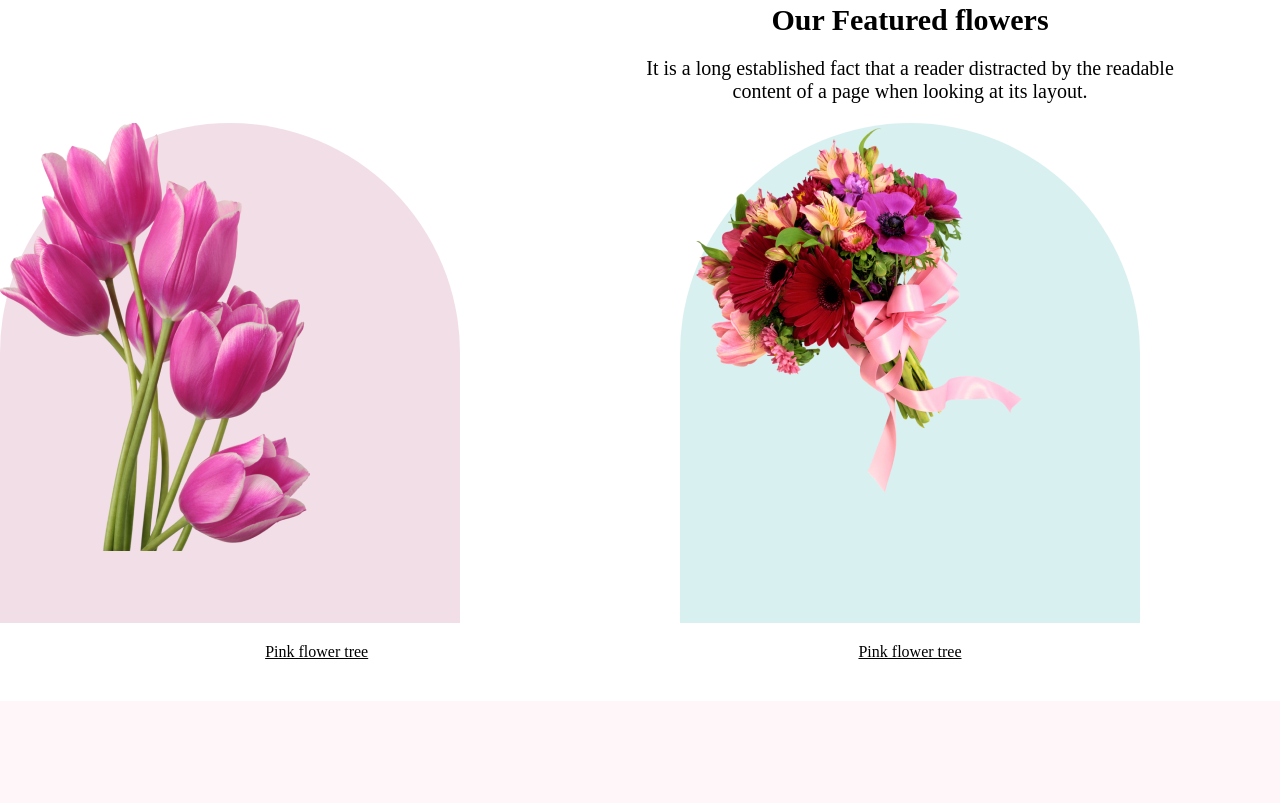
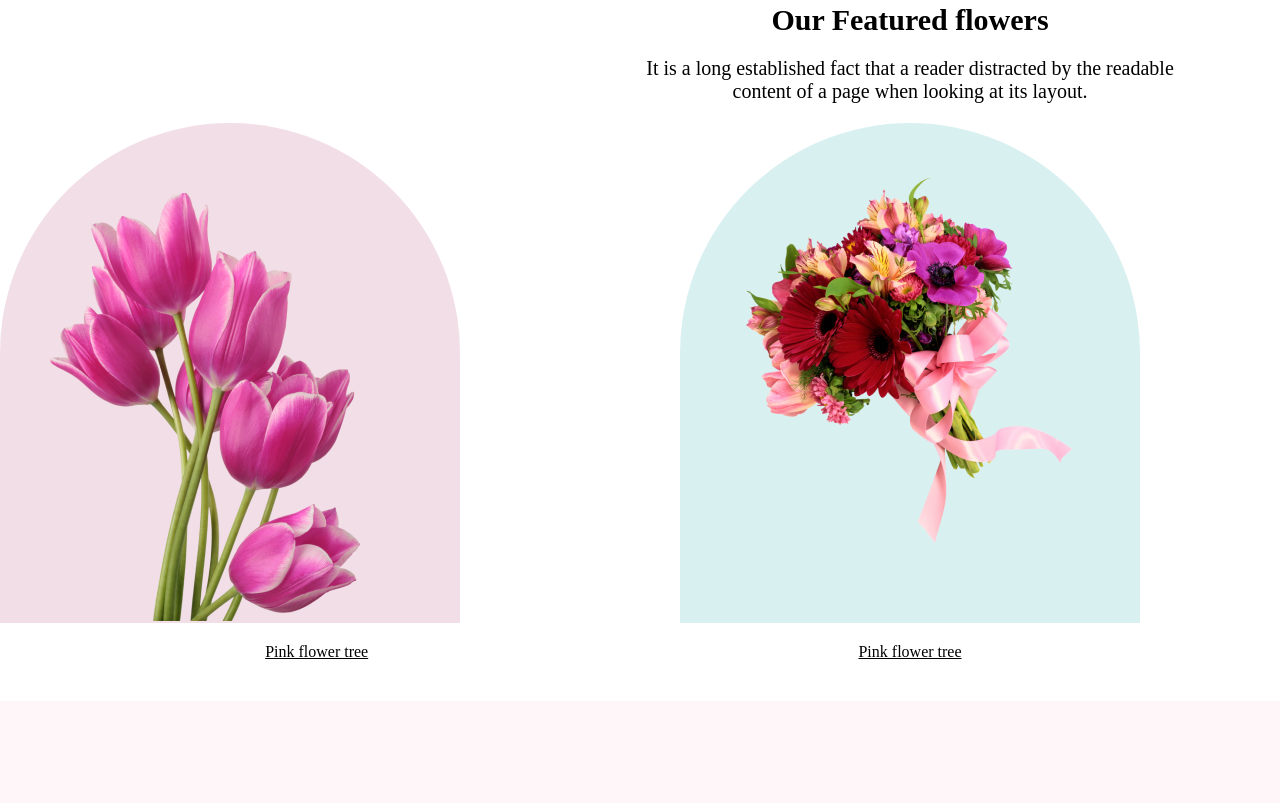
Before and after one commit to Rabbi1983/rabbi-folder, a plain HTML site: page index.html in a window 1280 px wide. Shown: the part 697-1500 px from the top of the page. Drawn offline with Linux system fonts and the light colour scheme.

Commit message:
fourth commit

```diff
--- a/flower.css
+++ b/flower.css
@@ -109,3 +109,9 @@ ul{
     .pa{
         margin-bottom: 20px;
     }
+    #mg{
+        margin-top: 70px;margin-left: 50px;
+    }
+    #mg1{
+        margin-top: 50px;margin-left: 50px;
+    }
--- a/index.html
+++ b/index.html
@@ -28,8 +28,8 @@
             </div>
         </div>
         <div class="picture">
-            <div class="pic1"><img src="flower Asset/pngwing 6.png"></div>
-            <div class="pic2"><img src="flower Asset/pngwing 5.png"></div>
+            <div class="pic1"><img id="mg" src="flower Asset/pngwing 6.png"></div>
+            <div class="pic2"><img id="mg1" src="flower Asset/pngwing 5.png"></div>
             <div class="pic3"><img src="flower Asset/pngwing 7.png"></div>
         </div>
         <div><ul>
@@ -52,7 +52,7 @@
         </div>
         <div class="picture2">
             <div class="pic4"><img src="flower Asset/pngwing 6.png"></div>
-            <div class="pic6"><img src="flower Asset/pngwing 5.png"></div>
+            <div class="pic5"><img src="flower Asset/pngwing 5.png"></div>
             <div class="pic6"><img src="flower Asset/pngwing 7.png"></div>
         </div>
         </section>
```
